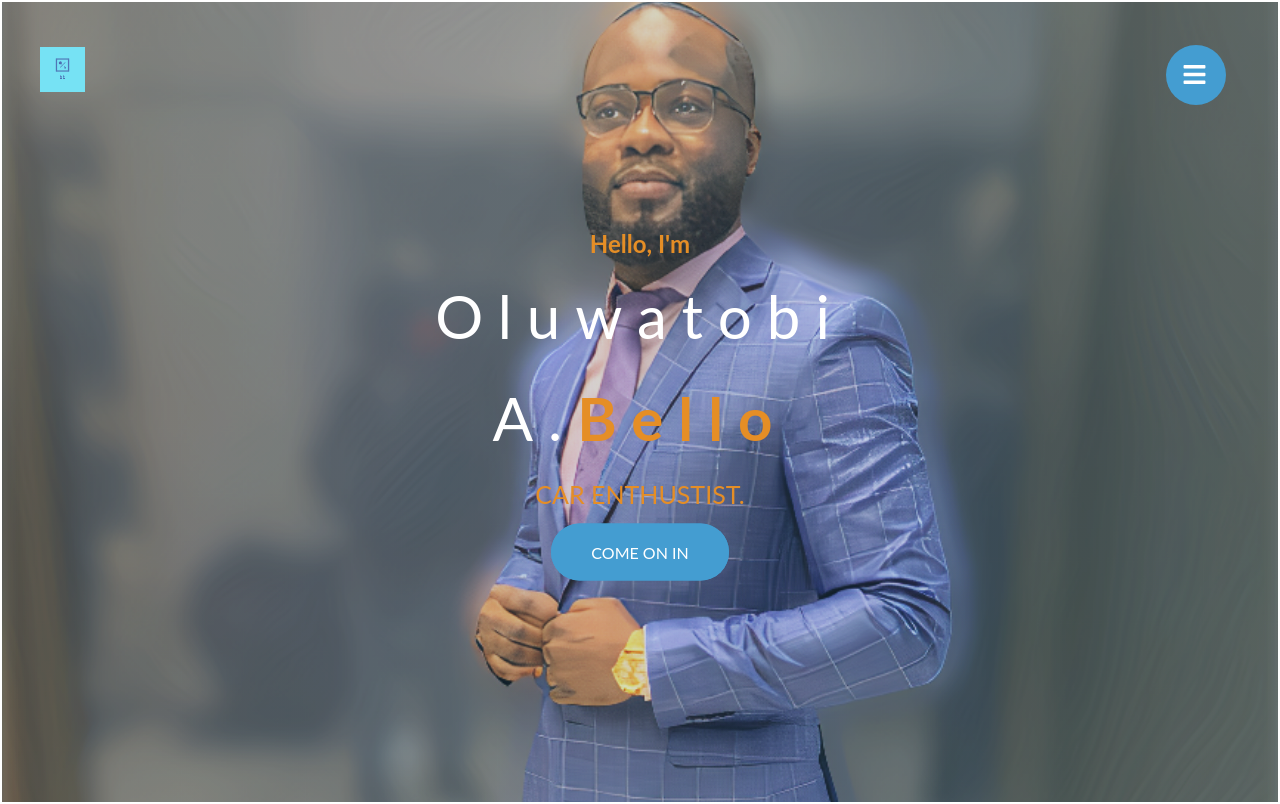
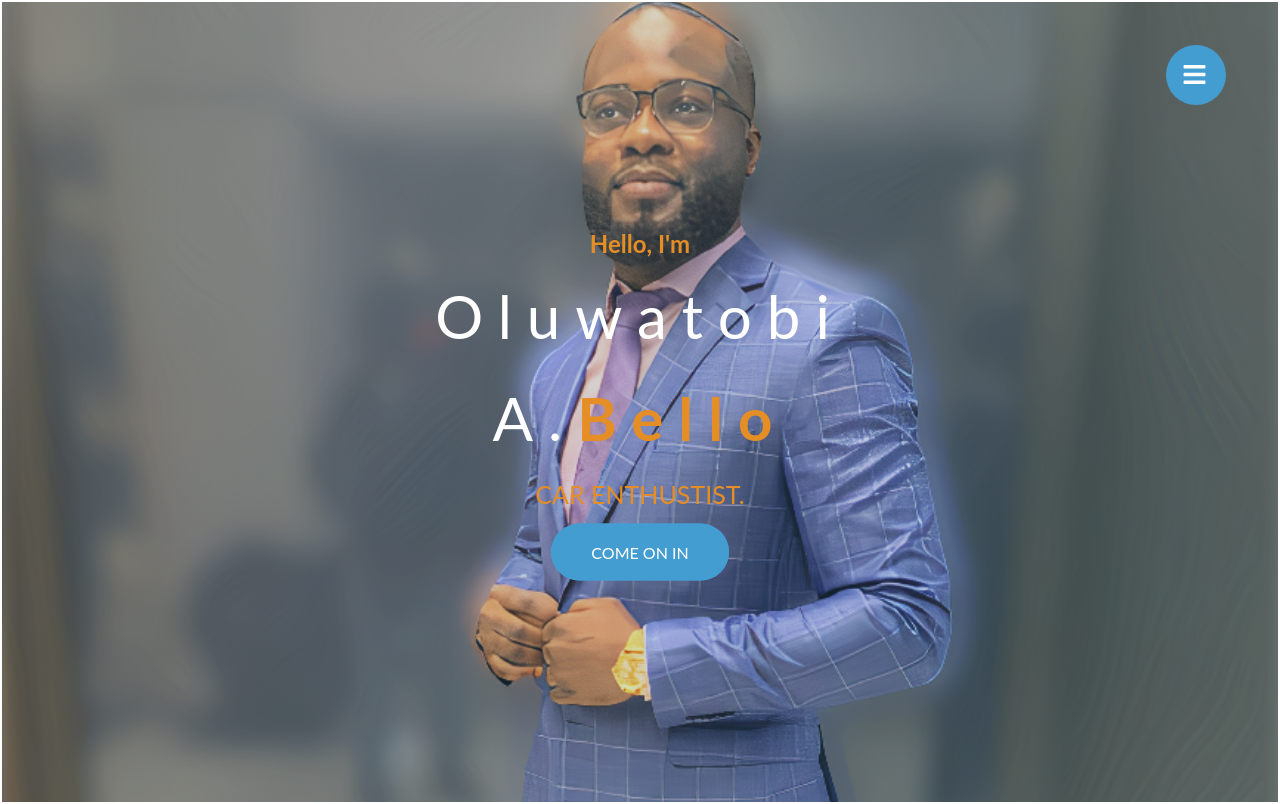
Before and after one commit to Oluwatobii/new-world, a React (Create React App) app: page / in a window 1280 px wide. Shown: the top 804 px of the page. Built offline with nearby package versions, Linux system fonts and the light colour scheme; a web font is replaced by a local one.

Commit message:
updated README.md

```diff
--- a/src/components/Footer.jsx
+++ b/src/components/Footer.jsx
@@ -10,13 +10,13 @@ import {
 export default function Footer() {
   return (
     <footer className="footer">
-      <div className="footer__logo-box">
+      {/* <div className="footer__logo-box">
         <img
           src={require("../img/logo.png")}
           alt="Full logo"
           className="footer__logo"
         />
-      </div>
+      </div> */}
       <div className="row">
         <div className="col-1-of-2">
           <div className="footer__navigation">
--- a/src/components/HomePage.jsx
+++ b/src/components/HomePage.jsx
@@ -9,13 +9,13 @@ export default function HomePage() {
   return (
     <div className="body" id="path_homepage">
       <header className="header">
-        <div className="header__logo-box">
+        {/* <div className="header__logo-box">
           <img
             src={require("../img/logo.png")}
             alt="logo"
             className="header__logo"
           />
-        </div>
+        </div> */}
 
         <div className="header__text-box">
           <h2 className="primary">Hello, I'm</h2>
```
Also changed, not shown: 2 other files (tests, documents, lock files or other folders).
